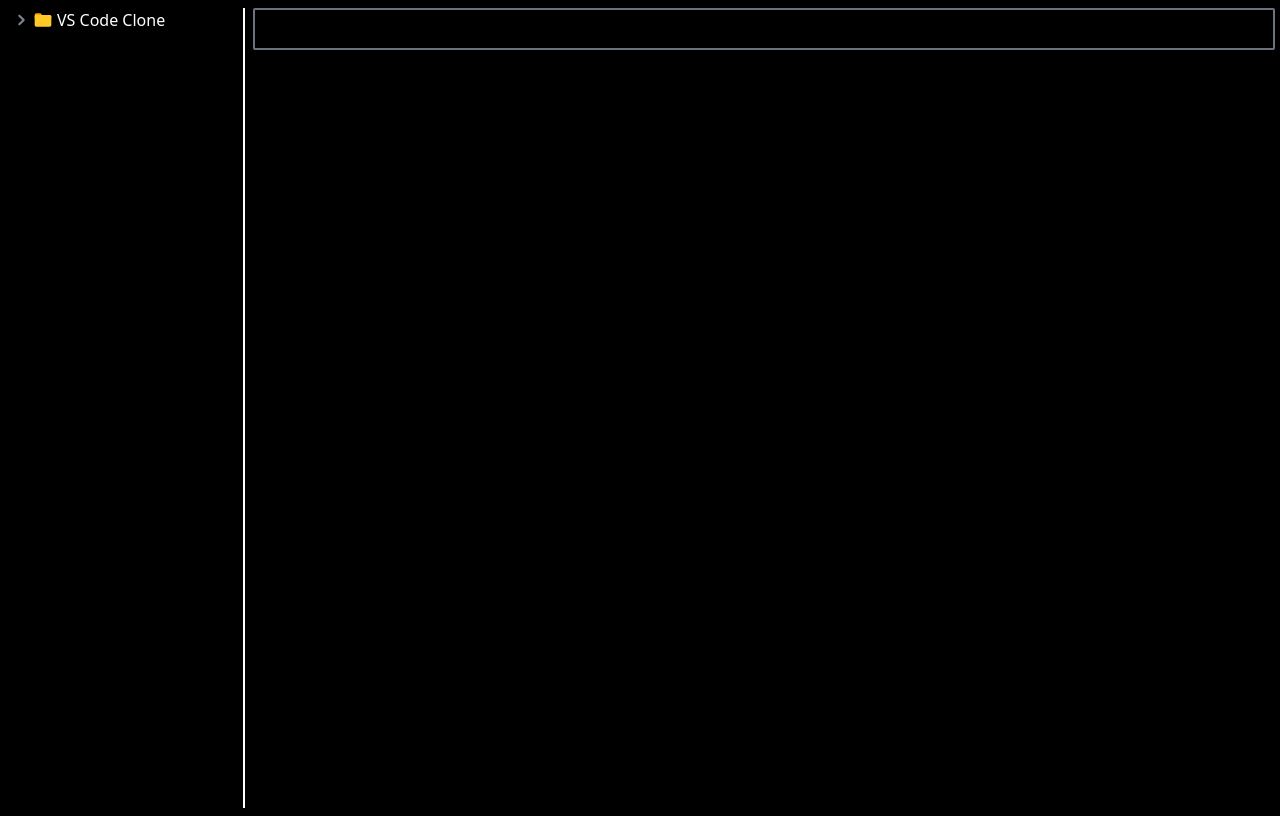
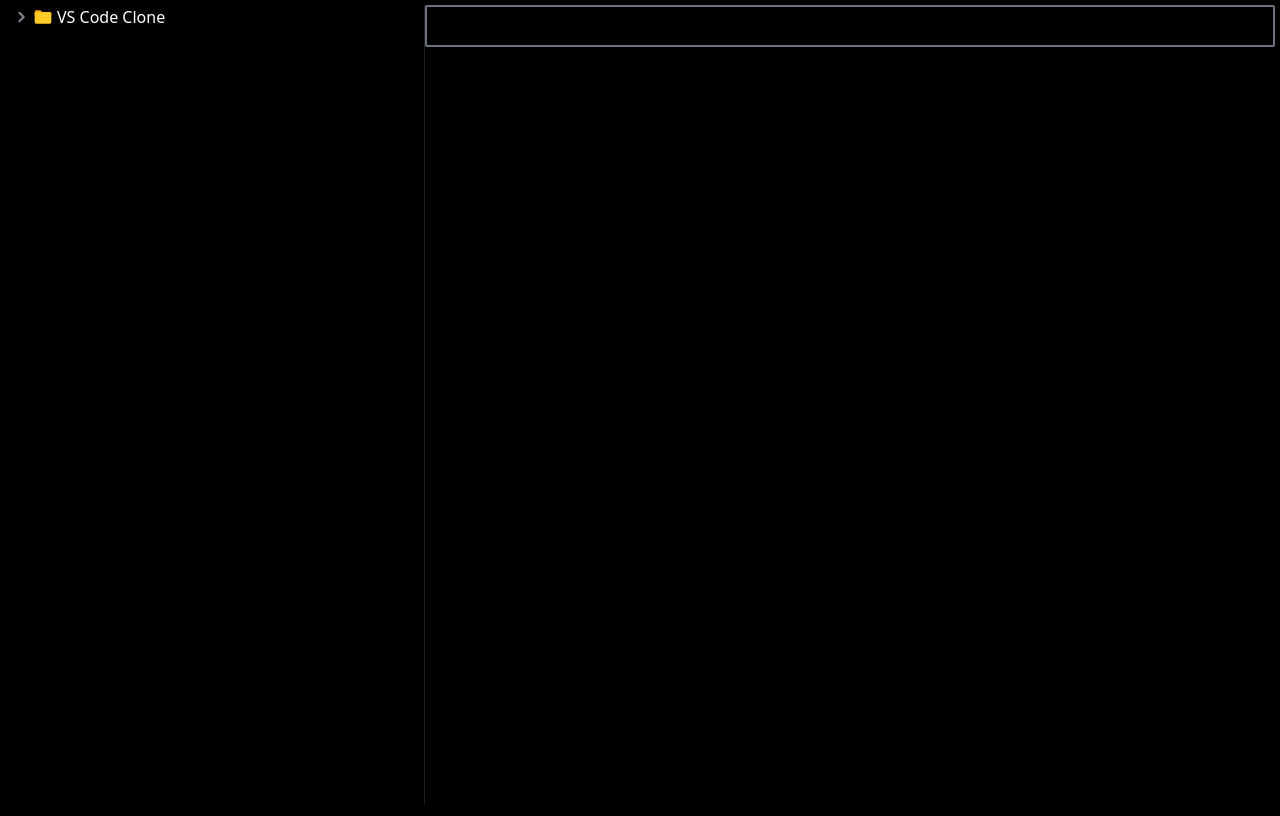
Before and after one commit to mohammed0000000000/vscode-clone, a React (Vite) app: page / in a window 1280 px wide. Built offline with nearby package versions, Linux system fonts and the light colour scheme.

Commit message:
Rsizable Pannel

```diff
--- a/package.json
+++ b/package.json
@@ -15,6 +15,7 @@
     "react": "^18.3.1",
     "react-dom": "^18.3.1",
     "react-redux": "^9.1.2",
+    "react-resizable-panels": "^2.0.21",
     "react-syntax-highlighter": "^15.5.0",
     "uuid": "^10.0.0"
   },
--- a/src/App.tsx
+++ b/src/App.tsx
@@ -5,6 +5,7 @@ import { useSelector } from "react-redux";
 import { RootState } from "./app/store";
 import Bar from "./components/Bar";
 import FileSyntaxHighlighter from "./components/FileSyntaxHighlighter";
+import ResizablePanel from "./components/ResizablePanel";
 
 function App() {
   const { openFiles, clickedFile } = useSelector(
@@ -12,15 +13,19 @@ function App() {
   );
   return (
     <>
-      <div className="my-2 flex space-x-2 h-screen">
-        <aside className=" border-r-2 border-white pr-2 min-w-60">
-          <RecursiveComponent fileTree={fileTree} />
-        </aside>
-        <section className="flex-1 space-y-1">
-          <Bar openFiles={openFiles}></Bar>
-          <FileSyntaxHighlighter content={clickedFile.fileContent} />
-        </section>
-      </div>
+      <ResizablePanel
+        leftPanel={<RecursiveComponent fileTree={fileTree} />}
+        rightPanel={
+          <>
+            <Bar openFiles={openFiles}></Bar>
+            <FileSyntaxHighlighter content={clickedFile.fileContent} />
+          </>
+        }
+      ></ResizablePanel>
+      {/* <div className="my-2 flex space-x-2 h-screen">
+        <aside className=" border-r-2 border-white pr-2 min-w-60"></aside>
+        <section className="flex-1 space-y-1"></section>
+      </div> */}
     </>
   );
 }
--- /dev/null
+++ b/src/components/ResizablePanel.tsx
@@ -0,0 +1,30 @@
+import { ReactNode } from "react";
+import { Panel, PanelGroup, PanelResizeHandle } from "react-resizable-panels";
+
+interface IProps {
+  defaultLayout?: number[] | undefined;
+  leftPanel: ReactNode;
+  rightPanel: ReactNode;
+}
+
+const ResizablePanel = ({
+  defaultLayout = [33, 67],
+  leftPanel,
+  rightPanel,
+}: IProps) => {
+  const onLayout = (sizes: number[]) => {
+    document.cookie = `react-resizable-panels:layout=${JSON.stringify(sizes)}`;
+  };
+
+  return (
+    <>
+      <PanelGroup direction="horizontal" onLayout={onLayout}>
+        <Panel defaultSize={defaultLayout[0]} children={leftPanel}></Panel>
+        <PanelResizeHandle className="border-[#ffffff1f] border-r-[1px] h-screen" />
+        <Panel defaultSize={defaultLayout[1]} children={rightPanel}></Panel>
+      </PanelGroup>
+    </>
+  );
+};
+
+export default ResizablePanel;
```
Also changed, not shown: 2 other files (tests, documents, lock files or other folders).
